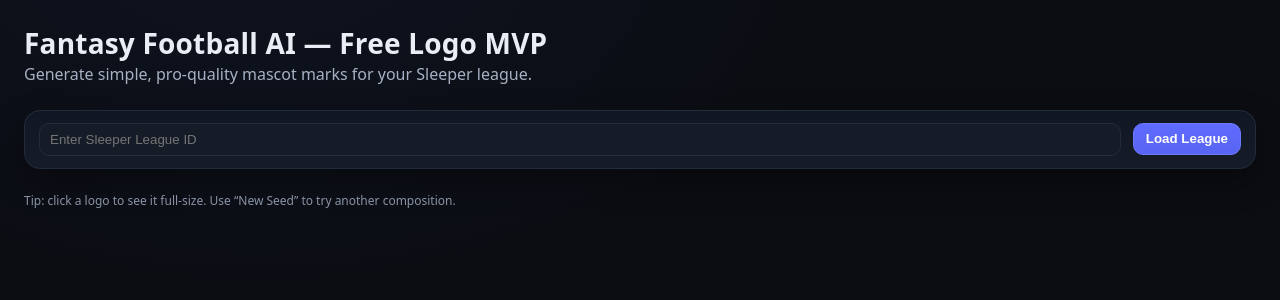
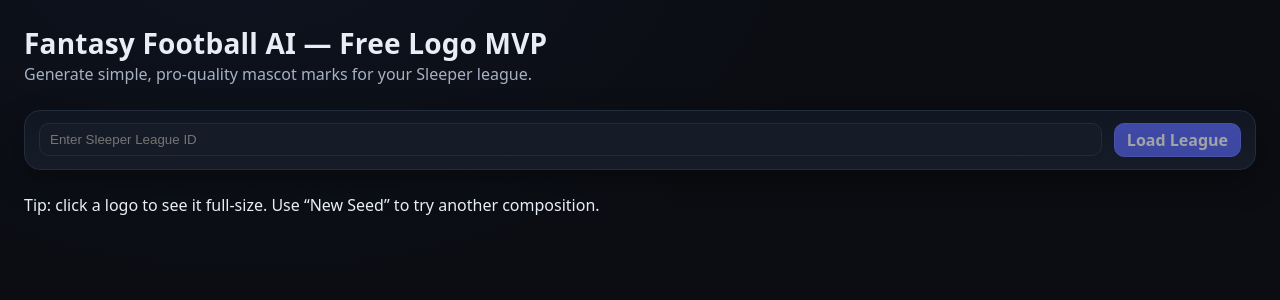
Before and after one commit to nmortimer/Fantasy3, a Next.js app: page / in a window 1280 px wide. Shown: the top 300 px of the page. Built offline with nearby package versions, Linux system fonts and the light colour scheme.

Commit message:
Update globals.css

```diff
--- a/app/globals.css
+++ b/app/globals.css
@@ -9,287 +9,145 @@
 *::after { box-sizing: border-box; }
 
 :root{
-  /* Core palette (AA+ contrast on dark) */
-  --bg:        #0b0d12;
-  --bg-soft:   #0f131b;
-  --surface:   #111722;   /* card top */
-  --surface-2: #151c28;   /* card bottom */
-  --elev:      #0d1220;   /* elevated elements */
-  --border:    #232c3b;
-  --border-2:  #1d2634;
+  --bg:#0b0d12; --bg-soft:#0f131b;
+  --surface:#111722; --surface-2:#151c28;
+  --border:#232c3b; --border-2:#1d2634;
 
-  --text:      #e9eef6;
-  --muted:     #a7b1c3;
-  --muted-2:   #8a94a6;
+  --text:#e9eef6; --muted:#a7b1c3; --muted-2:#8a94a6;
 
-  --accent:    #5865f2;   /* primary action */
-  --accent-2:  #3b82f6;   /* blue highlight */
-  --success:   #22c55e;
-  --warn:      #f59e0b;
-  --danger:    #ef4444;
+  --accent:#5865f2; --accent-2:#3b82f6;
+  --success:#22c55e; --warn:#f59e0b; --danger:#ef4444;
 
-  --ring:      #6b7cff;
-  --shadow:    0 12px 30px rgba(0,0,0,.35);
+  --ring:#6b7cff; --shadow:0 12px 30px rgba(0,0,0,.35);
 
-  /* Layout scale */
-  --radius-lg: 16px;
-  --radius-md: 12px;
-  --radius-sm: 10px;
+  --radius-lg:16px; --radius-md:12px; --radius-sm:10px;
 
-  --gap-xl: 24px;
-  --gap-lg: 16px;
-  --gap-md: 12px;
-  --gap-sm: 8px;
+  --gap-xl:24px; --gap-lg:16px; --gap-md:12px; --gap-sm:8px;
 
-  --preview-size: 360px;  /* logo preview box */
+  --preview-size:360px;
 }
 
-html, body { height: 100%; }
-html { -webkit-text-size-adjust: 100%; }
+html,body{height:100%}
 body{
-  margin: 0;
-  color: var(--text);
+  margin:0; color:var(--text);
   background: radial-gradient(1200px 800px at 20% -10%, #0e1320 0%, #0b0d12 50%, #0b0d12 100%);
-  font-family: ui-sans-serif, system-ui, -apple-system, Segoe UI, Roboto, Helvetica, Arial, "Apple Color Emoji","Segoe UI Emoji";
-  line-height: 1.4;
+  font-family: ui-sans-serif,system-ui,-apple-system,Segoe UI,Roboto,Helvetica,Arial,"Apple Color Emoji","Segoe UI Emoji";
+  line-height:1.4;
 }
 
-/* --- Generic utils --- */
-.hidden { display: none !important; }
-.row { display: flex; gap: var(--gap-md); align-items: center; }
-.col { display: grid; gap: var(--gap-md); }
-.stack-sm { display: grid; gap: var(--gap-sm); }
-.stack-lg { display: grid; gap: var(--gap-lg); }
-.center { display: grid; place-items: center; }
-.divider { height: 1px; background: var(--border); border-radius: 1px; }
+/* --- Utilities --- */
+.hidden{display:none!important}
+.row{display:flex;gap:var(--gap-md);align-items:center}
+.col{display:grid;gap:var(--gap-md)}
+.stack-sm{display:grid;gap:var(--gap-sm)}
+.stack-lg{display:grid;gap:var(--gap-lg)}
+.center{display:grid;place-items:center}
+.divider{height:1px;background:var(--border);border-radius:1px}
 
 /* --- Page shell --- */
-.container{
-  max-width: 1280px;
-  margin: 0 auto;
-  padding: var(--gap-xl);
-  display: grid;
-  gap: var(--gap-xl);
+.container{max-width:1280px;margin:0 auto;padding:var(--gap-xl);display:grid;gap:var(--gap-xl)}
+.h1{margin:0;font-size:28px;font-weight:800;letter-spacing:.2px}
+.subtle{color:var(--muted)}
+
+/* --- Toolbar --- */
+.toolbar{
+  display:flex;gap:var(--gap-md);align-items:center;flex-wrap:wrap;
+  background:linear-gradient(180deg,var(--surface),var(--surface-2));
+  border:1px solid var(--border);border-radius:var(--radius-lg);padding:12px 14px;box-shadow:var(--shadow)
 }
-
-.h1{
-  margin: 0;
-  font-size: 28px;
-  font-weight: 800;
-  letter-spacing: .2px;
-}
-
-.subtle { color: var(--muted); }
-
-/* --- Toolbar (league loader, global actions) --- */
-.toolbar{
-  display: flex;
-  gap: var(--gap-md);
-  align-items: center;
-  flex-wrap: wrap;
-  background: linear-gradient(180deg, var(--surface), var(--surface-2));
-  border: 1px solid var(--border);
-  border-radius: var(--radius-lg);
-  padding: 12px 14px;
-  box-shadow: var(--shadow);
-}
-.toolbar input{ min-width: 380px; flex: 1; }
+.toolbar input{min-width:380px;flex:1}
 
 /* --- Grid of team cards --- */
-.cards{
-  display: grid;
-  gap: var(--gap-lg);
-  grid-template-columns: repeat(auto-fill, minmax(560px, 1fr));
-}
+.cards{display:grid;gap:var(--gap-lg);grid-template-columns:repeat(auto-fill,minmax(560px,1fr))}
 
 /* --- Card --- */
 .card{
-  background: linear-gradient(180deg, var(--surface), var(--surface-2));
-  border: 1px solid var(--border);
-  border-radius: var(--radius-lg);
-  padding: var(--gap-lg);
-  box-shadow: var(--shadow);
+  background:linear-gradient(180deg,var(--surface),var(--surface-2));
+  border:1px solid var(--border);border-radius:var(--radius-lg);
+  padding:var(--gap-lg);box-shadow:var(--shadow);overflow:hidden
 }
+
+/* --- Inside each card: strict 2‑column grid --- */
+.team{
+  display:grid;
+  grid-template-columns: var(--preview-size) 1fr;
+  grid-template-areas: "preview editor";
+  gap: var(--gap-lg);
+  align-items:start;
+}
+.team .preview{grid-area:preview}
+.team .editor{grid-area:editor}
 
 /* --- Preview (logo box) --- */
 .preview{
-  width: var(--preview-size);
-  height: var(--preview-size);
-  display: grid;
-  place-items: center;
-  background: #0a0f18;
-  border: 1px solid var(--border-2);
-  border-radius: var(--radius-md);
-  overflow: hidden;
+  width:var(--preview-size);min-width:var(--preview-size);
+  height:var(--preview-size);
+  display:grid;place-items:center;
+  background:#0a0f18;border:1px solid var(--border-2);
+  border-radius:var(--radius-md);overflow:hidden
 }
-.preview.click{ cursor: zoom-in; }
-.preview img{
-  width: 100%;
-  height: 100%;
-  object-fit: contain;
-  background: #ffffff;          /* ensures bright contrast behind vector marks */
-}
+.preview.click{cursor:zoom-in}
+.preview img{width:100%;height:100%;object-fit:contain;background:#fff}
 
-/* --- Editor area (right side of card) --- */
-.editor{
-  display: grid;
-  gap: var(--gap-lg);
-  min-width: 0;
-}
-.editor .title{
-  font-size: 16px;
-  font-weight: 700;
-}
-.editor .owner{
-  color: var(--muted);
-}
+/* --- Editor --- */
+.editor{display:grid;gap:var(--gap-lg);min-width:0}
+.editor .title{font-size:16px;font-weight:700}
+.editor .owner{color:var(--muted)}
 
 /* --- Inputs --- */
-label{
-  font-size: 12px;
-  color: var(--muted);
+label{font-size:12px;color:var(--muted)}
+input,select,textarea{
+  width:100%;max-width:100%;
+  background:#151c27;color:var(--text);
+  border:1px solid var(--border);border-radius:var(--radius-sm);
+  padding:8px 10px;outline:none;transition:border-color .15s, box-shadow .15s
 }
+input:focus,select:focus,textarea:focus{border-color:var(--ring);box-shadow:0 0 0 3px rgba(104,116,255,.18)}
 
-input, select, textarea{
-  width: 100%;
-  background: #151c27;
-  color: var(--text);
-  border: 1px solid var(--border);
-  border-radius: var(--radius-sm);
-  padding: 8px 10px;
-  outline: none;
-  transition: border-color .15s ease, box-shadow .15s ease;
-}
-input:focus, select:focus, textarea:focus{
-  border-color: var(--ring);
-  box-shadow: 0 0 0 3px rgba(104,116,255,.18);
-}
-
-/* Color input aligned nicely with hex box */
-input[type="color"]{
-  padding: 0;
-  height: 36px;
-  width: 48px;
-  border-radius: 8px;
-  border: 1px solid var(--border);
-  background: transparent;
-}
-
-/* Hex field next to color input */
-.hex{
-  width: 110px;
-}
+input[type="color"]{padding:0;height:36px;width:48px;border-radius:8px;border:1px solid var(--border);background:transparent}
+.hex{width:110px}
 
 /* --- Buttons --- */
+button{all:unset} /* reset weird platform styles */
 .btn{
-  background: #161d29;
-  color: var(--text);
-  border: 1px solid var(--border);
-  border-radius: var(--radius-sm);
-  padding: 8px 12px;
-  font-weight: 700;
-  line-height: 1;
-  cursor: pointer;
-  transition: border-color .15s ease, transform .02s ease;
+  appearance:none; -webkit-appearance:none;
+  background:#161d29;color:var(--text);
+  border:1px solid var(--border);border-radius:var(--radius-sm);
+  padding:8px 12px;font-weight:700;line-height:1;cursor:pointer;
+  transition:border-color .15s ease, transform .02s ease, background .15s ease
 }
-.btn:hover{ border-color: var(--accent-2); }
-.btn:active{ transform: translateY(1px); }
+.btn:hover{border-color:var(--accent-2)}
+.btn:active{transform:translateY(1px)}
+.btn[disabled]{opacity:.6;cursor:not-allowed}
+.btn-primary{
+  background:linear-gradient(180deg,#5e6bff,#5865f2);
+  border-color:#6b79ff;color:#fff
+}
+.btn-primary:hover{border-color:#8190ff;filter:brightness(1.03)}
 
-.btn-primary{
-  background: linear-gradient(180deg, #5e6bff, #5865f2);
-  border-color: #6b79ff;
-  color: #fff;
-}
-.btn-primary:hover{
-  border-color: #8190ff;
-  filter: brightness(1.03);
-}
-
-.btn-ghost{
-  background: transparent;
-  border-color: var(--border);
-  color: var(--muted);
-}
-.btn-ghost:hover{ color: var(--text); border-color: var(--border-2); }
-
-/* --- Chips / swatches --- */
-.swatch{
-  width: 18px; height: 18px;
-  border-radius: 6px;
-  border: 1px solid #2b3547;
-}
-.chip{
-  display: inline-flex; align-items: center; gap: 6px;
-  padding: 4px 8px; font-size: 12px;
-  border: 1px solid var(--border); border-radius: 999px;
-  color: var(--muted);
-}
+/* --- Swatches --- */
+.swatch{width:18px;height:18px;border-radius:6px;border:1px solid #2b3547}
 
 /* --- Modal --- */
-.modal{
-  position: fixed; inset: 0; z-index: 1000;
-  display: grid; place-items: center;
-  background: rgba(3, 6, 12, .65);
-  backdrop-filter: saturate(120%) blur(2px);
-}
-.modalInner{
-  max-width: 90vw; max-height: 90vh;
-  background: var(--bg-soft);
-  border: 1px solid var(--border);
-  border-radius: var(--radius-lg);
-  padding: var(--gap-md);
-  box-shadow: var(--shadow);
-}
-
-/* --- Helper blocks --- */
-.section{
-  background: linear-gradient(180deg, var(--surface), var(--surface-2));
-  border: 1px solid var(--border);
-  border-radius: var(--radius-md);
-  padding: var(--gap-md);
-}
+.modal{position:fixed;inset:0;z-index:1000;display:grid;place-items:center;background:rgba(3,6,12,.65);backdrop-filter:saturate(120%) blur(2px)}
+.modalInner{max-width:90vw;max-height:90vh;background:var(--bg-soft);border:1px solid var(--border);border-radius:var(--radius-lg);padding:var(--gap-md);box-shadow:var(--shadow)}
 
 /* --- Form rows used by ColorPicker --- */
 .form-row{
-  display: grid;
+  display:grid;
   grid-template-columns: 80px 48px 110px auto;
-  gap: var(--gap-sm);
-  align-items: center;
+  gap:var(--gap-sm);
+  align-items:center;
 }
 
-/* --- Footer / small text --- */
-.footer{
-  color: var(--muted-2);
-  font-size: 12px;
+/* --- Responsive --- */
+@media (max-width:1280px){ :root{ --preview-size:320px } }
+@media (max-width:980px){
+  .cards{grid-template-columns:1fr}
+  :root{ --preview-size:300px }
+  .team{grid-template-columns:1fr;grid-template-areas:"preview" "editor"}
 }
-
-/* --- Responsive tweaks --- */
-@media (max-width: 1280px){
-  :root{ --preview-size: 320px; }
+@media (max-width:600px){
+  .toolbar input{min-width:0}
+  :root{ --preview-size:260px }
 }
-@media (max-width: 980px){
-  .cards{ grid-template-columns: 1fr; }
-  :root{ --preview-size: 300px; }
-}
-@media (max-width: 600px){
-  .toolbar input{ min-width: 0; }
-  :root{ --preview-size: 260px; }
-}
-
-/* --- Subtle animated focus ring for action clusters --- */
-.group:focus-within{
-  box-shadow: 0 0 0 3px rgba(88,101,242,.15);
-  border-radius: var(--radius-md);
-}
-
-/* --- Skeletons (optional for loading states) --- */
-.skel{
-  background: linear-gradient(90deg, rgba(255,255,255,.05), rgba(255,255,255,.08), rgba(255,255,255,.05));
-  background-size: 200% 100%;
-  animation: skel 1.2s ease-in-out infinite;
-  border-radius: 8px;
-}
-@keyframes skel{
-  0%{ background-position: 200% 0; }
-  100%{ background-position: -200% 0; }
-}
```
